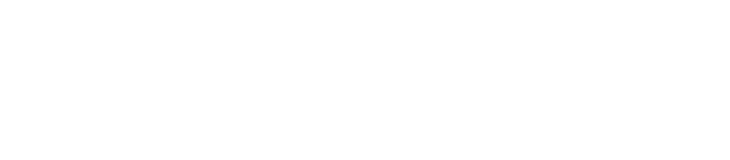
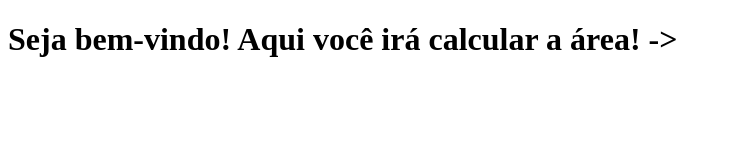
Before and after one commit to GabrielBettiMachado/exercicio_modulo6, a plain HTML site: page index.html in a window 1280 px wide. Shown: the whole page, without its empty margins (0-730 px from the left). Drawn offline with Linux system fonts and the light colour scheme.

Commit message:
commit final

```diff
--- a/index.html
+++ b/index.html
@@ -1,5 +1,12 @@
 <!DOCTYPE html>
-<html lang="pt-BR"></html>
-<meta charset="UTF-8">
-<meta name="viewport" content="width=device-width, initial-scale=1.0">
-<title>Prática de JavaScript</title>
+<html lang="pt-BR">
+<head>
+    <meta charset="UTF-8">
+    <meta name="viewport" content="width=device-width, initial-scale=1.0">
+    <title>Prática de JavaScript</title>
+</head>
+<body>
+    <h1>Seja bem-vindo! Aqui você irá calcular a área! -> </h1>
+    <script src="script.js"></script>
+</body>
+</html>
```
